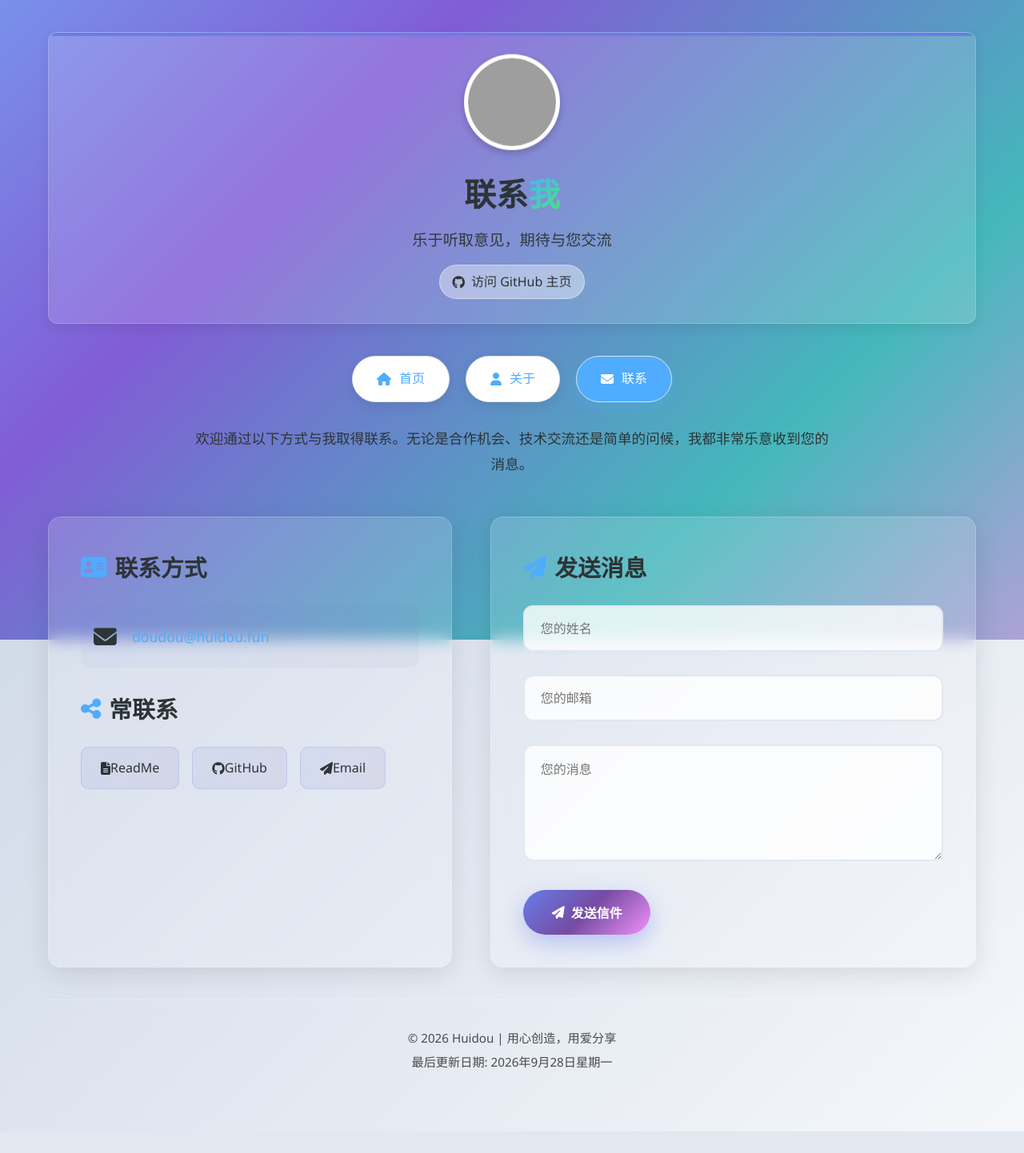
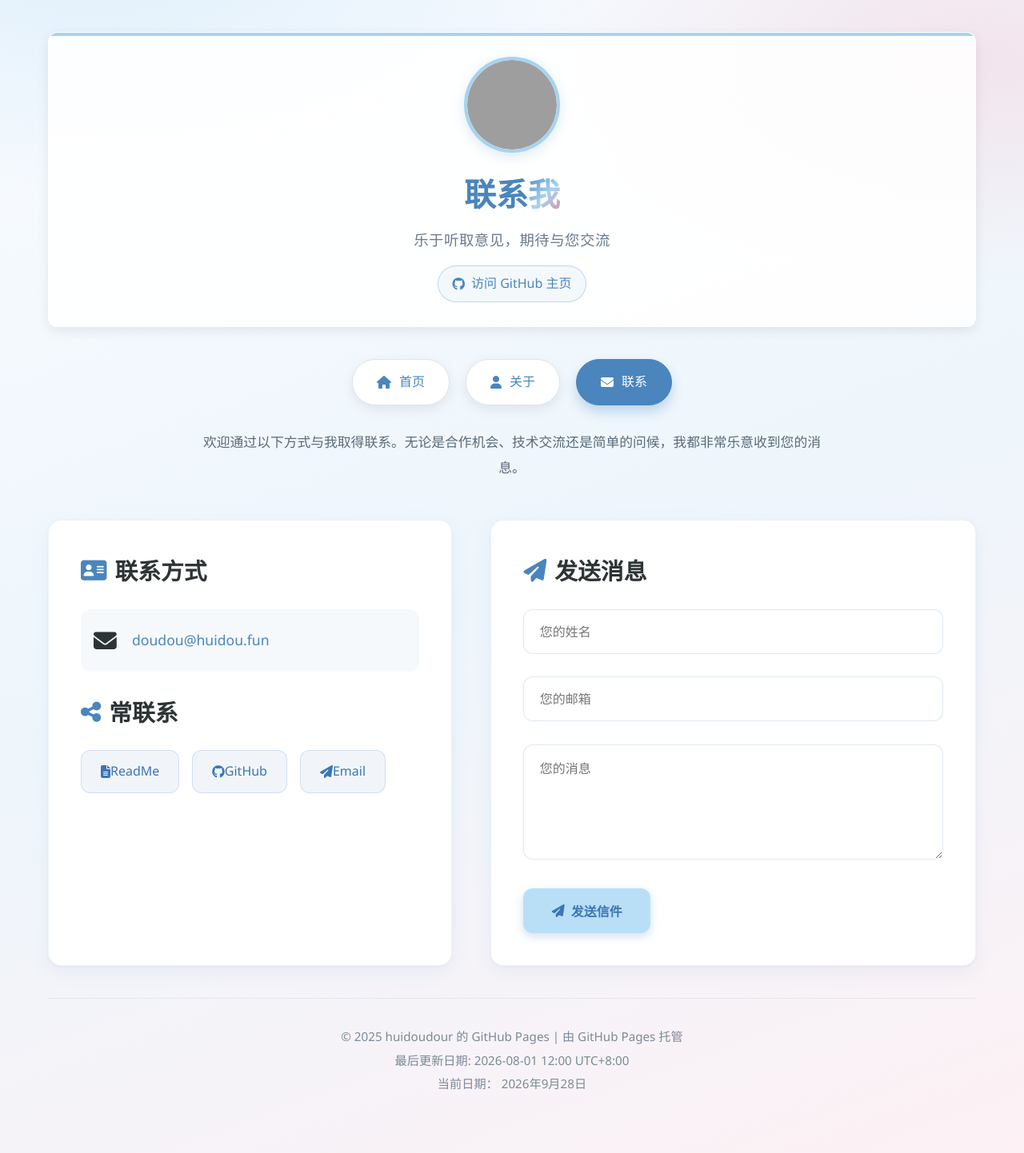
Before and after one commit to huidoudour/Learn-of-all, a PHP site: page /contact.html in a window 1280 px wide. Shown: the whole page at 80% size. Before the commit the page ends 1415 px from the top, so only its background shows below. Run offline with PHP 8.4, Linux system fonts and the light colour scheme; grey boxes are pictures that could not be loaded.

Commit message:
09281850-统一主站页面样式
 - 统一与主站页面使用的样式
 - 优化监控采集方式

```diff
--- a/contact.html
+++ b/contact.html
@@ -9,7 +9,7 @@
     <title>Huidou - Contact</title>
     <link href="https://fonts.googleapis.com/css2?family=Poppins:wght@300;400;500;600;700&display=swap" rel="stylesheet">
     <link rel="stylesheet" href="https://cdnjs.cloudflare.com/ajax/libs/font-awesome/6.4.0/css/all.min.css">
-    <link rel="stylesheet" href="css/style.css?v=20260502">
+    <link rel="stylesheet" href="css/style.css?v=20260928">
 </head>
 <body>
     <div class="container">
@@ -82,19 +82,23 @@
         </div>
 
         <footer>
-            <p>© 2026 Huidou | 用心创造，用爱分享</p>
-            <p>最后更新日期: <span id="currentDate"></span></p>
+            <p>© 2025 huidoudour 的 GitHub Pages | 由 GitHub Pages 托管</p>
+            <p>最后更新日期:
+                <!-- <span id="currentDate"></span> -->
+                2026-08-01 12:00 UTC+8:00
+            </p>
+            <p>
+                当前日期：
+                <span id="currentDate"></span>
+            </p>
         </footer>
     </div>
 
     <script>
         // 显示当前日期
-        document.getElementById('currentDate').textContent = new Date().toLocaleDateString('zh-CN', {
-            year: 'numeric',
-            month: 'long',
-            day: 'numeric',
-            weekday: 'long'
-        });
+        const now = new Date();
+        const options = { year: 'numeric', month: 'long', day: 'numeric' };
+        document.getElementById('currentDate').textContent = now.toLocaleDateString('zh-CN', options);
     </script>
 </body>
 </html>
--- a/css/style.css
+++ b/css/style.css
@@ -7,53 +7,38 @@
 }
 
 :root {
-    --primary-color: #4facfe;
-    --secondary-color: #00f2fe;
-    --accent-color: #43e97b;
+    --primary-color: #4a85bd;
+    --secondary-color: #e28aa6;
+    --accent-color: #f2b3c3;
     --dark-color: #2d3436;
     --light-color: #f5f6fa;
-    --glass-color: rgba(255, 255, 255, 0.15);
+    --glass-color: rgba(255, 255, 255, 0.88);
     --text-color: #2d3436;
     --text-light: #636e72;
     --card-bg: #ffffff;
     --shadow: 0 5px 15px rgba(0, 0, 0, 0.08);
+    --card-shadow: 0 1px 3px rgba(45, 52, 54, 0.04), 0 8px 24px rgba(74, 133, 189, 0.08);
+    --card-border: rgba(74, 133, 189, 0.1);
+    --brand-color: #a5d3f0;
     --transition: all 0.3s ease;
 }
 
 body {
     font-family: 'Poppins', 'Segoe UI', 'Microsoft YaHei', sans-serif;
-    background: linear-gradient(135deg, #f5f7fa 0%, #c3cfe2 100%);
-    background: -webkit-linear-gradient(135deg, #f5f7fa 0%, #c3cfe2 100%);
+    background:
+        radial-gradient(1100px 520px at 8% -5%, rgba(165, 211, 240, 0.30), transparent 60%),
+        radial-gradient(900px 480px at 95% 5%, rgba(242, 179, 195, 0.30), transparent 60%),
+        linear-gradient(160deg, #f8fbff 0%, #eef6fc 50%, #fdf1f5 100%);
+    background:
+        -webkit-radial-gradient(1100px 520px at 8% -5%, rgba(165, 211, 240, 0.30), transparent 60%),
+        -webkit-radial-gradient(900px 480px at 95% 5%, rgba(242, 179, 195, 0.30), transparent 60%),
+        -webkit-linear-gradient(160deg, #f8fbff 0%, #eef6fc 50%, #fdf1f5 100%);
     color: var(--text-color);
     line-height: 1.6;
     min-height: 100vh;
     padding: 20px;
     position: relative;
     overflow-x: hidden;
-}
-
-/* Background Animation */
-body::before {
-    content: '';
-    position: fixed;
-    top: 0;
-    left: 0;
-    width: 100%;
-    height: 100%;
-    z-index: -1;
-    background: linear-gradient(-45deg, #ff6b6b, #feca57, #48dbfb, #ff9ff3, #54a0ff, #5f27cd, #01a3a4, #f368e0, #ff6348, #7bed9f);
-    background: -webkit-linear-gradient(-45deg, #ff6b6b, #feca57, #48dbfb, #ff9ff3, #54a0ff, #5f27cd, #01a3a4, #f368e0, #ff6348, #7bed9f);
-    background-size: 400% 400%;
-    -webkit-background-size: 400% 400%;
-    animation: gradient 30s ease infinite;
-    -webkit-animation: gradient 30s ease infinite;
-    opacity: 0.7;
-}
-
-@keyframes gradient {
-    0% { background-position: 0% 50%; }
-    50% { background-position: 100% 50%; }
-    100% { background-position: 0% 50%; }
 }
 
 .container {
@@ -67,15 +52,12 @@ header {
     margin-bottom: 40px;
     padding: 30px 20px;
     border-radius: 12px;
-    background: var(--glass-color);
-    backdrop-filter: blur(10px);
-    -webkit-backdrop-filter: blur(10px);
-    border: 1px solid rgba(255, 255, 255, 0.2);
+    background: rgba(255, 255, 255, 0.88);
+    border: 1px solid rgba(255, 255, 255, 0.95);
     color: var(--dark-color);
     box-shadow: var(--shadow);
     position: relative;
     overflow: hidden;
-    animation: slideInDown 0.8s ease-out;
 }
 
 header::before {
@@ -85,21 +67,21 @@ header::before {
     left: 0;
     right: 0;
     height: 4px;
-    background: #667eea;
+    background: #a5d3f0;
 }
 
 .avatar {
     width: 120px;
     height: 120px;
     border-radius: 50%;
-    border: 5px solid rgba(255, 255, 255, 0.3);
+    border: 4px solid transparent;
+    background: linear-gradient(#fff, #fff) padding-box,
+                #a5d3f0 border-box;
     margin: 0 auto 20px;
-    background-color: #fff;
     display: flex;
     align-items: center;
     justify-content: center;
-    box-shadow: 0 4px 10px rgba(0, 0, 0, 0.2);
-    animation: float 3s ease-in-out infinite;
+    box-shadow: 0 4px 16px rgba(74, 133, 189, 0.18);
     overflow: hidden;
 }
 
@@ -114,47 +96,45 @@ h1 {
     font-size: 2.5rem;
     margin-bottom: 10px;
     font-weight: 700;
-    color: #2d3436;
-    animation: fadeInUp 0.8s ease-out;
+    color: #4a85bd;
 }
 
 h1 span {
-    background: linear-gradient(135deg, var(--primary-color), var(--accent-color));
+    background: linear-gradient(135deg, #4a85bd 0%, #a5d3f0 55%, #e28aa6 100%);
     -webkit-background-clip: text;
     background-clip: text;
     -webkit-text-fill-color: transparent;
+    color: #4a85bd;
 }
 
 .subtitle {
-    font-size: 1.2rem;
-    opacity: 0.95;
+    font-size: 1.15rem;
     max-width: 600px;
     margin: 0 auto;
-    color: #2d3436;
-    animation: fadeInUp 1s ease-out;
+    color: #6b7b8c;
+    letter-spacing: 0.5px;
 }
 
 .github-link {
     display: inline-flex;
     align-items: center;
     gap: 8px;
-    margin-top: 15px;
-    color: #2d3436;
+    margin-top: 18px;
+    color: #4a85bd;
     text-decoration: none;
-    background: rgba(255, 255, 255, 0.4);
-    padding: 8px 16px;
+    background: rgba(74, 133, 189, 0.06);
+    padding: 9px 18px;
     border-radius: 30px;
     transition: var(--transition);
-    animation: fadeInUp 1.2s ease-out;
-    border: 1px solid rgba(255, 255, 255, 0.4);
+    border: 1px solid rgba(74, 133, 189, 0.3);
     font-weight: 500;
 }
 
 .github-link:hover {
-    background: rgba(255, 255, 255, 0.5);
+    background: rgba(74, 133, 189, 0.12);
     transform: translateY(-2px);
-    box-shadow: 0 5px 15px rgba(0, 0, 0, 0.1);
-    color: var(--primary-color);
+    box-shadow: 0 5px 15px rgba(74, 133, 189, 0.15);
+    color: #3a6fa5;
 }
 
 /* 导航菜单样式 */
@@ -183,37 +162,38 @@ h1 span {
 }
 
 .nav-item:hover {
-    transform: translateY(-5px);
+    transform: translateY(-3px);
     box-shadow: 0 8px 15px rgba(0, 0, 0, 0.1);
-    background: var(--primary-color);
+    background: #4a85bd;
     color: white;
 }
 
 .nav-item.active {
-    background: var(--primary-color);
+    background: #4a85bd;
     color: white;
-    box-shadow: 0 8px 15px rgba(79, 172, 254, 0.3);
+    border-color: #4a85bd;
+    box-shadow: 0 8px 15px rgba(74, 133, 189, 0.3);
 }
 
 .intro {
     text-align: center;
     max-width: 800px;
     margin: 0 auto 50px;
-    font-size: 1.1rem;
-    color: #2d3436;
-    line-height: 1.8;
-    font-weight: 500;
-    animation: fadeInUp 1.4s ease-out;
+    font-size: 1.05rem;
+    color: #5a6b7a;
+    line-height: 1.9;
+    font-weight: 400;
 }
 
 .btn {
     padding: 1rem 2.2rem;
-    border-radius: 50px;
+    border-radius: 12px;
     font-weight: 600;
     text-decoration: none;
-    transition: all 0.4s cubic-bezier(0.4, 0, 0.2, 1);
+    transition: var(--transition);
     display: inline-flex;
     align-items: center;
+    justify-content: center;
     gap: 0.5rem;
     font-size: 1rem;
     position: relative;
@@ -230,7 +210,7 @@ h1 span {
     width: 0;
     height: 0;
     border-radius: 50%;
-    background: rgba(255, 255, 255, 0.2);
+    background: rgba(255, 255, 255, 0.35);
     transform: translate(-50%, -50%);
     transition: width 0.6s ease, height 0.6s ease;
 }
@@ -241,15 +221,16 @@ h1 span {
 }
 
 .btn-primary {
-    background: linear-gradient(135deg, #667eea 0%, #764ba2 50%, #f093fb 100%);
-    color: white;
-    box-shadow: 0 10px 30px rgba(102, 126, 234, 0.4);
+    background: #b9dff7;
+    color: #3b76b6;
+    box-shadow: 0 4px 12px rgba(122, 162, 216, 0.35);
 }
 
 .btn-primary:hover {
-    transform: translateY(-4px);
-    box-shadow: 0 15px 40px rgba(118, 75, 162, 0.5);
-    background: linear-gradient(135deg, #764ba2 0%, #f093fb 50%, #f5576c 100%);
+    transform: translateY(-2px);
+    background: #9ed2f2;
+    color: #2d6098;
+    box-shadow: 0 6px 18px rgba(122, 162, 216, 0.45);
 }
 
 .features-grid {
@@ -511,21 +463,19 @@ h1 span {
 }
 
 .contact-info {
-    background: var(--glass-color);
-    backdrop-filter: blur(10px);
+    background: #ffffff;
     padding: 2.5rem;
     border-radius: 16px;
-    box-shadow: 0 8px 32px rgba(0, 0, 0, 0.1);
-    border: 1px solid rgba(255, 255, 255, 0.2);
+    box-shadow: var(--card-shadow);
+    border: 1px solid rgba(74, 133, 189, 0.1);
 }
 
 .contact-form {
-    background: var(--glass-color);
-    backdrop-filter: blur(10px);
+    background: #ffffff;
     padding: 2.5rem;
     border-radius: 16px;
-    box-shadow: 0 8px 32px rgba(0, 0, 0, 0.1);
-    border: 1px solid rgba(255, 255, 255, 0.2);
+    box-shadow: var(--card-shadow);
+    border: 1px solid rgba(74, 133, 189, 0.1);
 }
 
 .contact-info h2, .contact-form h2 {
@@ -548,13 +498,13 @@ h1 span {
     gap: 1.2rem;
     margin-bottom: 1.8rem;
     padding: 1rem;
-    background: linear-gradient(135deg, rgba(102, 126, 234, 0.05), rgba(118, 75, 162, 0.05));
+    background: rgba(74, 133, 189, 0.05);
     border-radius: 12px;
-    transition: all 0.3s ease;
+    transition: var(--transition);
 }
 
 .info-item:hover {
-    background: linear-gradient(135deg, rgba(102, 126, 234, 0.1), rgba(118, 75, 162, 0.1));
+    background: rgba(74, 133, 189, 0.1);
     transform: translateX(5px);
 }
 
@@ -586,20 +536,20 @@ h1 span {
     display: inline-flex;
     align-items: center;
     padding: 0.8rem 1.5rem;
-    background: linear-gradient(135deg, rgba(102, 126, 234, 0.1), rgba(118, 75, 162, 0.1));
-    color: var(--dark-color);
-    border-radius: 10px;
+    background: rgba(74, 133, 189, 0.08);
+    color: #3b76b6;
+    border-radius: 12px;
     text-decoration: none;
     font-weight: 500;
-    transition: all 0.4s cubic-bezier(0.4, 0, 0.2, 1);
-    border: 1px solid rgba(102, 126, 234, 0.2);
+    transition: var(--transition);
+    border: 1px solid rgba(74, 133, 189, 0.2);
 }
 
 .social-button:hover {
-    background: linear-gradient(135deg, #667eea 0%, #764ba2 50%, #f093fb 100%);
-    color: white;
-    transform: translateY(-3px);
-    box-shadow: 0 10px 25px rgba(102, 126, 234, 0.4);
+    background: #b9dff7;
+    color: #2d6098;
+    transform: translateY(-2px);
+    box-shadow: 0 6px 18px rgba(122, 162, 216, 0.45);
 }
 
 .form-group {
@@ -610,20 +560,21 @@ h1 span {
 .form-group textarea {
     width: 100%;
     padding: 1rem 1.2rem;
-    border: 2px solid #e2e8f0;
+    border: 1px solid rgba(74, 133, 189, 0.18);
     border-radius: 12px;
     font-family: inherit;
     font-size: 1rem;
-    transition: all 0.3s ease;
-    background: rgba(255, 255, 255, 0.8);
+    color: var(--text-color);
+    transition: var(--transition);
+    background: #ffffff;
 }
 
 .form-group input:focus,
 .form-group textarea:focus {
     outline: none;
     border-color: var(--primary-color);
-    box-shadow: 0 0 0 4px rgba(102, 126, 234, 0.15);
-    background: white;
+    box-shadow: 0 0 0 4px rgba(74, 133, 189, 0.15);
+    background: #ffffff;
 }
 
 .form-group textarea {
@@ -635,10 +586,9 @@ footer {
     text-align: center;
     padding: 30px;
     margin-top: 40px;
-    color: #4a4a4a;
-    border-top: 1px solid rgba(255, 255, 255, 0.3);
+    color: #7a8a99;
+    border-top: 1px solid rgba(74, 133, 189, 0.12);
     font-size: 0.95rem;
-    animation: fadeIn 2s ease-out;
 }
 
 footer p {
@@ -765,10 +715,10 @@ footer p {
 }
 
 ::-webkit-scrollbar-thumb {
-    background: #c1c1c1;
+    background: #a5d3f0;
     border-radius: 4px;
 }
 
 ::-webkit-scrollbar-thumb:hover {
-    background: #a8a8a8;
+    background: #8ec0e8;
 }
```
Also changed, not shown: other parts of css/style.css (+40 -70 lines), about.html (+13 -9 lines), index.html (+13 -9 lines), 4 other files.
